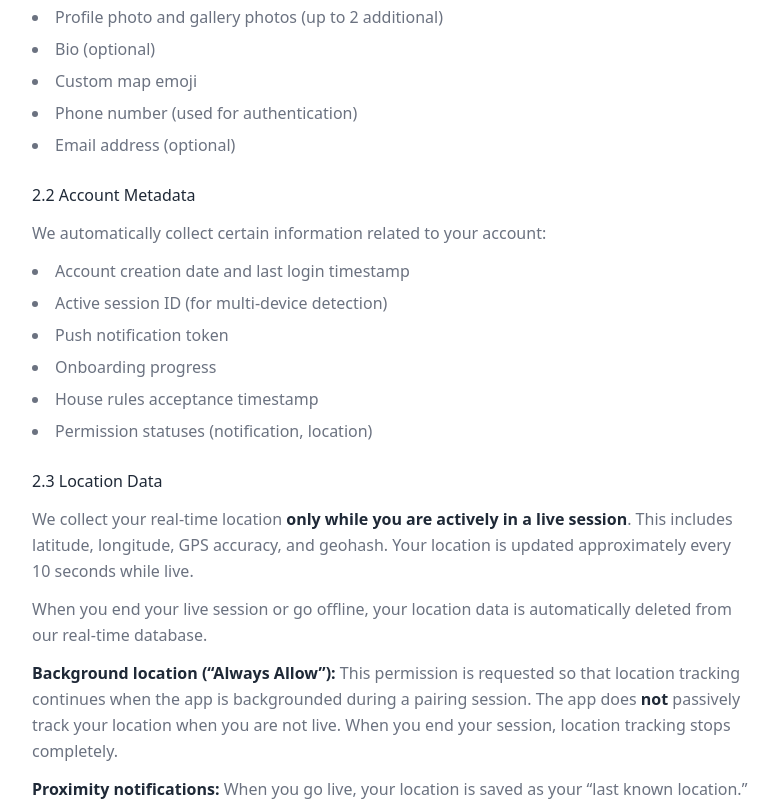
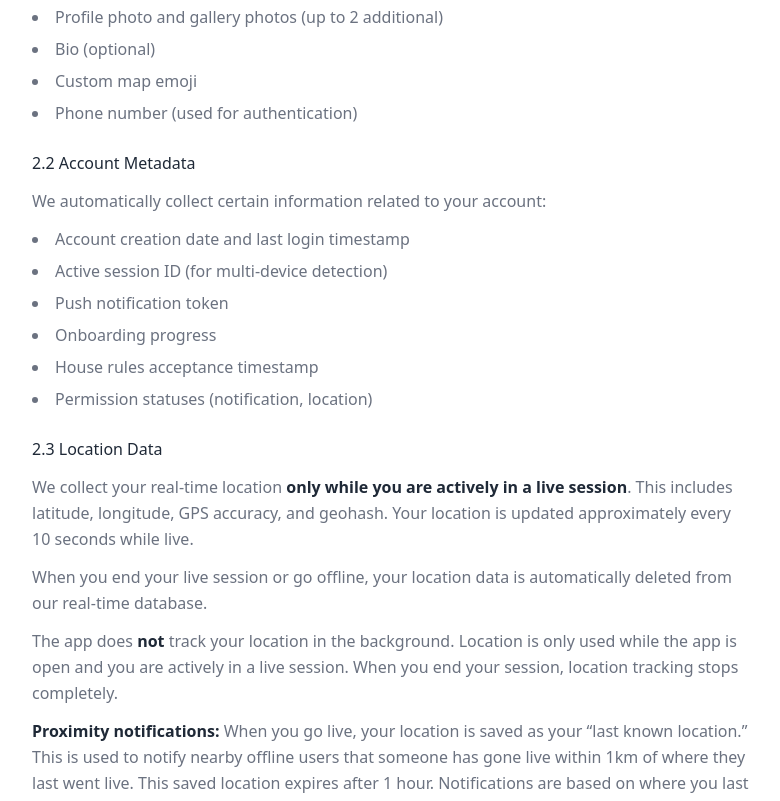
Before and after one commit to edwinmanalastas/closer-website, a Next.js app: page /privacy in a window 1280 px wide. Shown: the part 920-1721 px from the top of the page, without its empty margins (248-1028 px from the left). Built offline with nearby package versions, Linux system fonts and the light colour scheme.

Commit message:
docs: update privacy policy, terms, FAQ to reflect foreground-only location — no more "Always Allow" references

```diff
--- a/app/privacy/page.tsx
+++ b/app/privacy/page.tsx
@@ -67,7 +67,6 @@ export default function PrivacyPolicy() {
           <li>Bio (optional)</li>
           <li>Custom map emoji</li>
           <li>Phone number (used for authentication)</li>
-          <li>Email address (optional)</li>
         </ul>
 
         <h3 className="font-medium text-foreground mt-6 mb-3">
@@ -101,14 +100,11 @@ export default function PrivacyPolicy() {
           automatically deleted from our real-time database.
         </p>
         <p className="mb-3">
-          <strong className="text-foreground">
-            Background location (&ldquo;Always Allow&rdquo;):
-          </strong>{" "}
-          This permission is requested so that location tracking continues when
-          the app is backgrounded during a pairing session. The app does{" "}
-          <strong className="text-foreground">not</strong> passively track your
-          location when you are not live. When you end your session, location
-          tracking stops completely.
+          The app does{" "}
+          <strong className="text-foreground">not</strong> track your location in
+          the background. Location is only used while the app is open and you are
+          actively in a live session. When you end your session, location tracking
+          stops completely.
         </p>
         <p>
           <strong className="text-foreground">Proximity notifications:</strong>{" "}
@@ -348,13 +344,6 @@ export default function PrivacyPolicy() {
             for map and live session positioning
           </li>
           <li>
-            <strong className="text-foreground">
-              Location (background/&ldquo;Always Allow&rdquo;)
-            </strong>{" "}
-            — to keep location active during pairing sessions when the app is
-            backgrounded (not used for passive tracking)
-          </li>
-          <li>
             <strong className="text-foreground">Camera</strong> — for taking
             profile photos
           </li>
@@ -372,9 +361,9 @@ export default function PrivacyPolicy() {
         <ul className="list-disc list-inside space-y-1.5">
           <li>
             <strong className="text-foreground">
-              Location (fine + background)
+              Location (fine)
             </strong>{" "}
-            — same as iOS
+            — for map and live session positioning
           </li>
           <li>
             <strong className="text-foreground">Camera</strong> — same as iOS
--- a/app/support/page.tsx
+++ b/app/support/page.tsx
@@ -82,10 +82,9 @@ export default function Support() {
               <strong className="text-foreground">Notifications</strong> — so
               you know when someone wants to meet you.{" "}
               <strong className="text-foreground">Location</strong> — so the app
-              can show who&apos;s nearby. The &ldquo;Always Allow&rdquo;
-              location permission is only used during active pairings so the
-              session continues when you switch apps briefly. Closer never tracks
-              your location in the background outside of a pairing.
+              can show who&apos;s nearby. Closer only uses your location while
+              the app is open and you&apos;ve chosen to go live. It never tracks
+              you in the background.
             </p>
           </div>
           <div>
--- a/app/terms/page.tsx
+++ b/app/terms/page.tsx
@@ -344,10 +344,11 @@ export default function TermsAndConditions() {
           offline.
         </p>
         <p>
-          Background location permission is used to maintain location tracking
-          during pairing sessions when the app is backgrounded. It is not used
-          for passive location tracking. You can disable location sharing in
-          your device settings, though this will prevent core features from
+          Location is only collected while you are actively in a live session
+          and the app is open. Closer does not track your location in the
+          background. When you end your session, location tracking stops
+          completely. You can disable location permissions in your device
+          settings at any time, though this will prevent core features from
           functioning.
         </p>
       </section>
```
